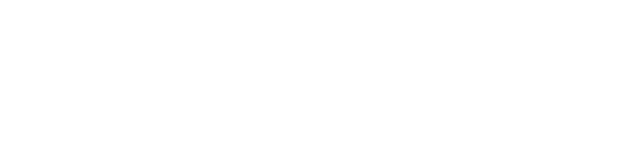
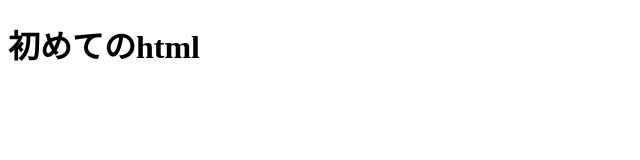
Before and after one commit to hitomi249/Test001, a plain HTML site: page index.html in a window 1280 px wide. Shown: the whole page, without its empty margins (0-640 px from the left). Drawn offline with Linux system fonts and the light colour scheme.

Commit message:
h1タグ

```diff
--- a/index.html
+++ b/index.html
@@ -4,5 +4,7 @@
     <mata encoding="utf-8"/>
     <title>テスト</title>
   </head>
-  <body></body>
+  <body>
+    <h1>初めてのhtml</h1>
+  </body>
 </html>
```
